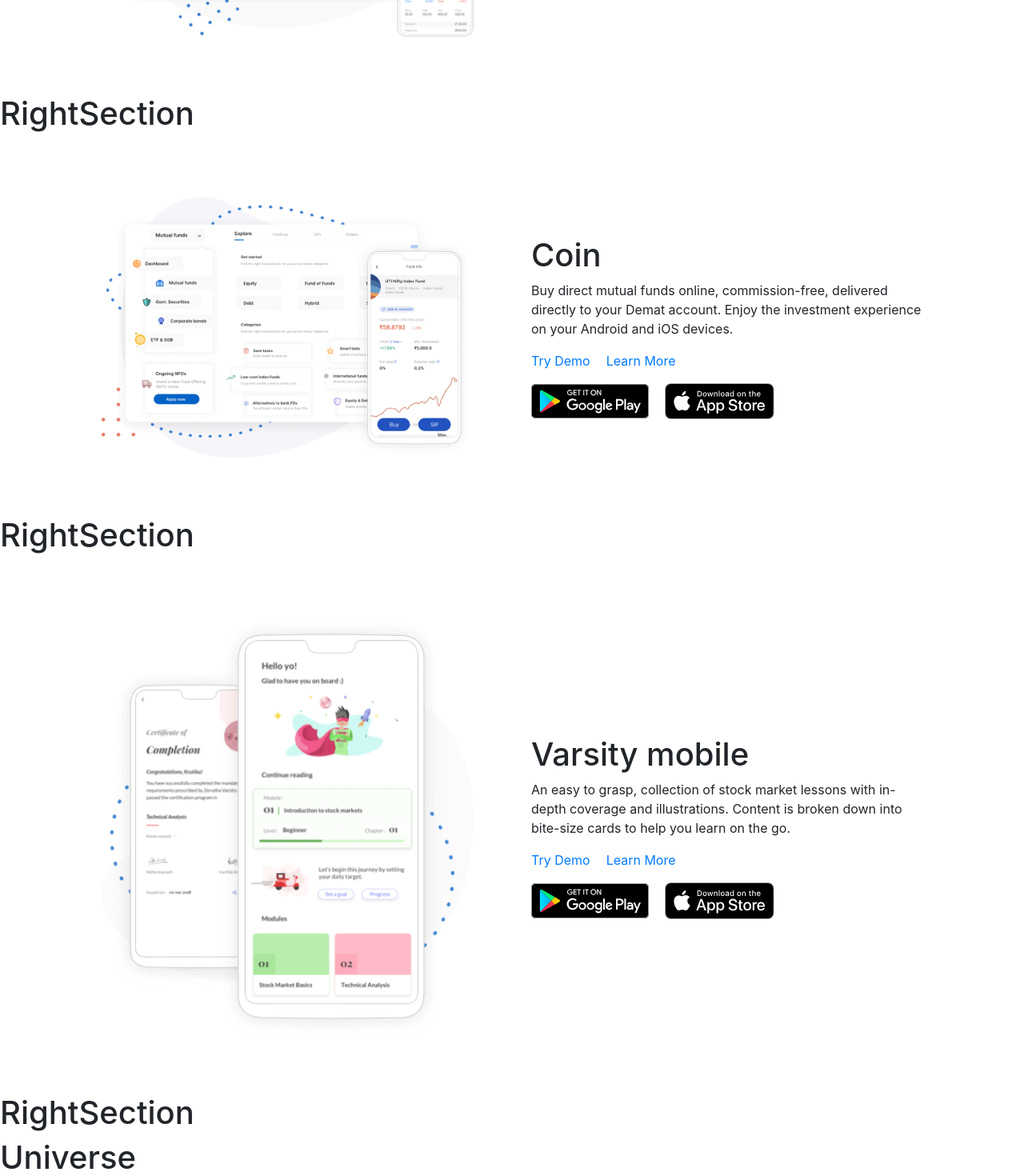
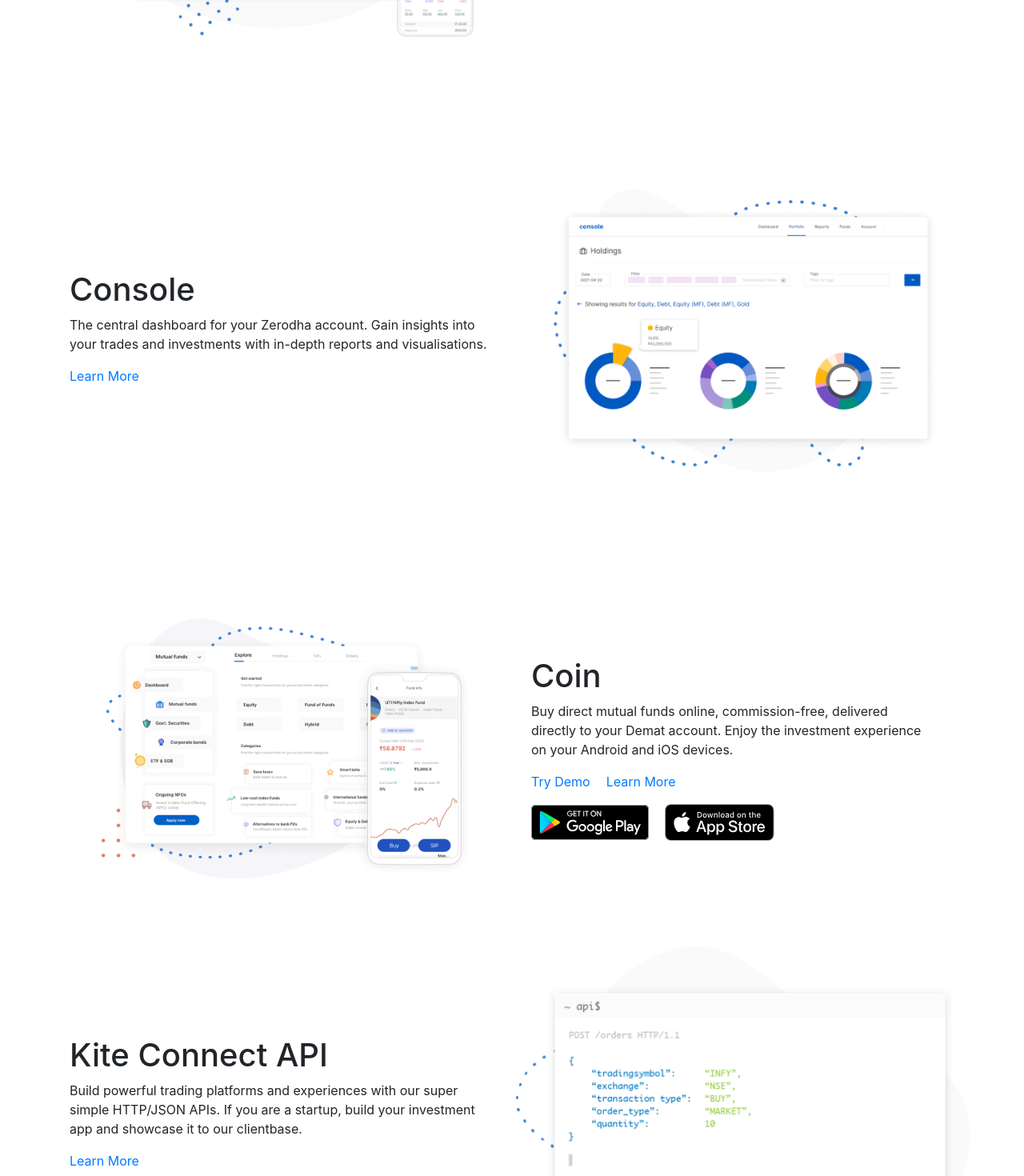
Before and after one commit to harshsharma078/Zerodha, a React (Create React App) app: page /products in a window 1280 px wide. Shown: the part 700-2170 px from the top of the page at 80% size. Built offline with nearby package versions, Linux system fonts and the light colour scheme.

Commit message:
Done with RightSection

```diff
--- a/src/landing_page/products/ProductPage.js
+++ b/src/landing_page/products/ProductPage.js
@@ -22,9 +22,14 @@
                 appStore =""
              />
 
-            <RightSection />
+            <RightSection
+                imageURL="media\images\console.png"
+                productName ="Console"
+                productDescription ="The central dashboard for your Zerodha account. Gain insights into your trades and investments with in-depth reports and visualisations."
+                learnMore=""
+            />
              <LeftSection
-                imageURL=" media\images\coin.png"
+                imageURL="media\images\coin.png"
                 productName ="Coin"
                 productDescription ="Buy direct mutual funds online, commission-free, delivered directly to your Demat account. Enjoy the investment experience on your Android and iOS devices."
                 tryDemo =""
@@ -32,7 +37,13 @@
                 googlePlay =""
                 appStore =""
              />
-             <RightSection/>
+
+            <RightSection
+                imageURL="media\images\kiteconnect.png"
+                productName ="Kite Connect API"
+                productDescription ="Build powerful trading platforms and experiences with our super simple HTTP/JSON APIs. If you are a startup, build your investment app and showcase it to our clientbase."
+                learnMore=""
+            />
 
              <LeftSection
                 imageURL="media\images\varsity.png"
@@ -43,7 +54,9 @@
                 googlePlay =""
                 appStore =""
              />
-            <RightSection />
+             <p className="text-center mt-5 mb-4">
+    Want to know more about our technology stack? Check out the Zerodha.tech blog.
+</p>
             <Universe />
         </>
     );
--- a/src/landing_page/products/RightSection.js
+++ b/src/landing_page/products/RightSection.js
@@ -1,9 +1,31 @@
+
 import React from 'react';
-function RightSection() {
+
+function RightSection({
+    imageURL,
+    productName,
+    productDescription,
+    learnMore,
+}) {
     return (
-        <>
-            <h1>RightSection</h1>
-        </>
+        <div className='container p-2'>
+            <div className='row align-items-center'>
+
+                <div className="col-6 p-4">
+                    <h1>{productName}</h1>
+                    <p>{productDescription}</p>
+
+                    <div>
+                        <a href={learnMore}>Learn More</a>
+                    </div>
+                </div>
+
+                <div className="col-6 p-1">
+                    <img src={imageURL} width="100%" />
+                </div>
+
+            </div>
+        </div>
     );
 }
 
--- a/src/landing_page/products/Universe.js
+++ b/src/landing_page/products/Universe.js
@@ -1,9 +1,49 @@
+
 import React from 'react';
+
 function Universe() {
     return (
-        <>
-            <h1>Universe</h1>
-        </>
+        <div className='container text-center p-5'>
+            <h1>The Zerodha Universe</h1>
+            <p>
+                Extend your trading and investment experience even further with our partner platforms
+            </p>
+
+            <div className='row align-items-center small'>
+                <div className='col-4 p-3 mt-5'>
+                    <img src=" media\images\zerodhaFundhouse.png" width="50%" />
+                    <p className='text-muted'>Our asset management venture that is creating simple and transparent index funds to help you save for your goals.</p>
+                </div>
+
+                <div className='col-4 p-3 mt-5'>
+                    <img src= "media\images\sensibullLogo.svg" width="50%" />
+                    <p className='text-muted'>Options trading platform that lets you create strategies, analyze positions, and examine data points like open interest, FII/DII, and more.</p>
+                </div>
+
+                <div className='col-4 p-3 mt-5'>
+                    <img src="media\images\tijori.svg" width="50%" />
+                    <p className='text-muted'>Investment research platform that offers detailed insights on stocks, sectors, supply chains, and more.</p>
+                </div>
+            </div>
+
+            <div className='row align-items-center small'>
+                <div className='col-4 p-3 mt-5'>
+                    <img src="media\images\streakLogo.png" width="50%" />
+                    <p className='text-muted'>Systematic trading platform that allows you to create and backtest strategies without coding</p>
+                </div>
+
+                <div className='col-4 p-3 mt-5'>
+                    <img src="media\images\smallcaseLogo.png" width="50%" />
+                    <p className='text-muted'>Thematic investing platform that helps you invest in diversified baskets of stocks on ETFs.</p>
+                </div>
+
+                <div className='col-4 p-3 mt-5'>
+                    <img src="media\images\dittoLogo.png" width="50%" />
+                    <p className='text-muted'>Personalized advice on life and health insurance. No spam and no mis-selling.</p>
+                </div>
+            </div>
+            <button className="p-2 btn btn-primary"style={{ width: "20%" }}> Signup Now</button>
+        </div>
     );
 }
 
```
Also changed, not shown: src/landing_page/products/LeftSection.js (+9 -1 lines), public/media/images/tijori.svg (added).
